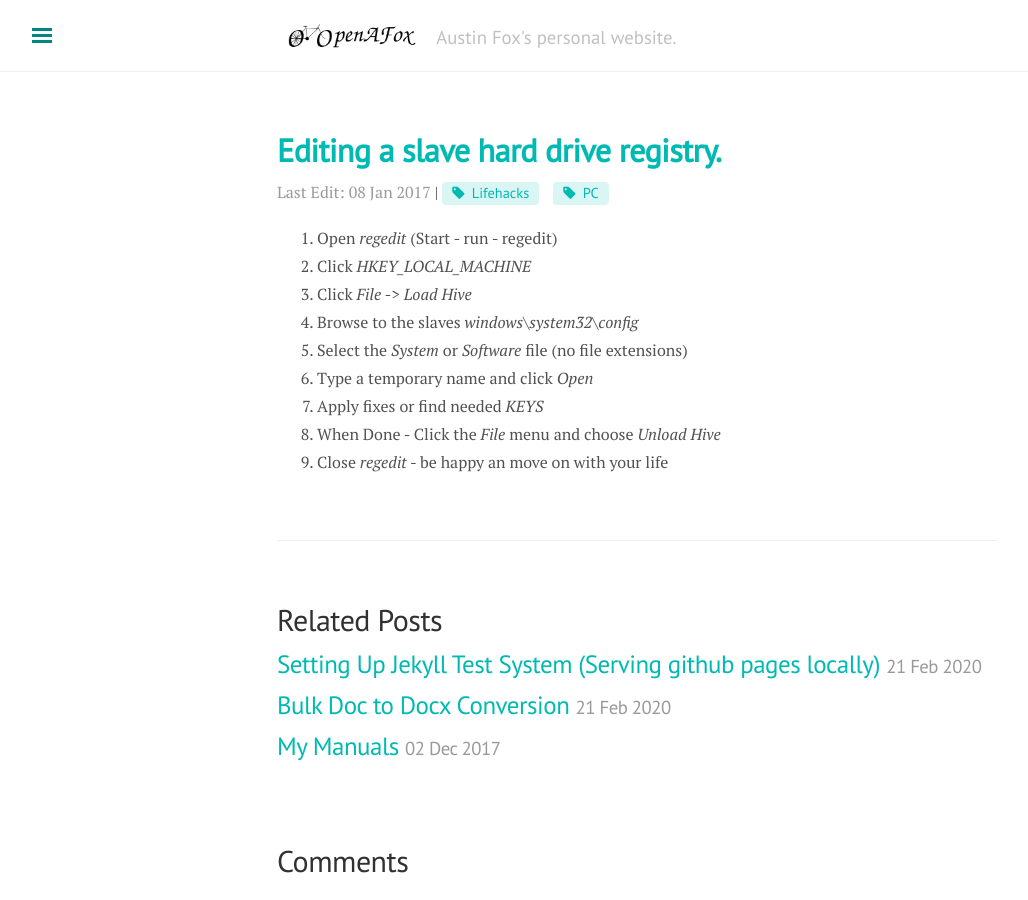
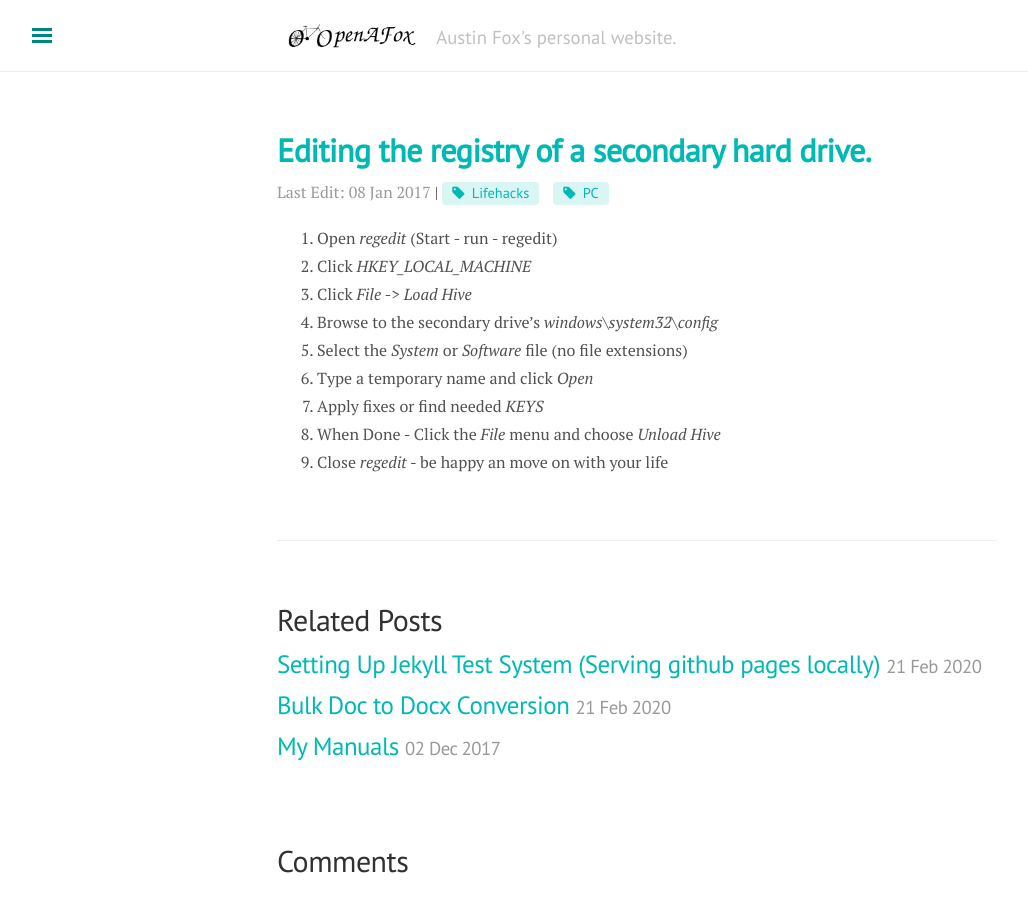
Before and after one commit to openafox/openafox.github.io, a Jekyll site: the page built from _posts/programming/2017-01-08-slave-registry.md, in a window 1280 px wide. Shown: the whole page, without its empty margins (3-1031 px from the left). Built offline with Jekyll 4.4.1, drawn with Linux system fonts in a browser that asks for light colours; nearby versions of some CDN libraries; comment, search, counter and statistics services are not loaded.

Commit message:
Use 'secondary drive' instead of 'slave' (URL unchanged)
Co-Authored-By: Claude Opus 5.5 <noreply@anthropic.com>

```diff
--- a/_posts/programming/2017-01-08-slave-registry.md
+++ b/_posts/programming/2017-01-08-slave-registry.md
@@ -1,6 +1,6 @@
 ---
 layout: post
-title: Editing a slave hard drive registry.
+title: Editing the registry of a secondary hard drive.
 tag:
     - Lifehacks
     - PC
@@ -12,7 +12,7 @@ excerpt: Editing the registry of a secondary hard drive.
 1. Open *regedit* (Start - run - regedit)
 2. Click *HKEY_LOCAL_MACHINE*
 3. Click *File* -> *Load Hive*
-4. Browse to the slaves *windows\system32\config*
+4. Browse to the secondary drive's *windows\system32\config*
 5. Select the *System* or *Software* file (no file extensions)
 6. Type a temporary name and click *Open*
 7. Apply fixes or find needed *KEYS*
```
Also changed, not shown: _posts/Troubleshooting/2017-01-18-brukerD8setup.md (+1 -1 lines).
